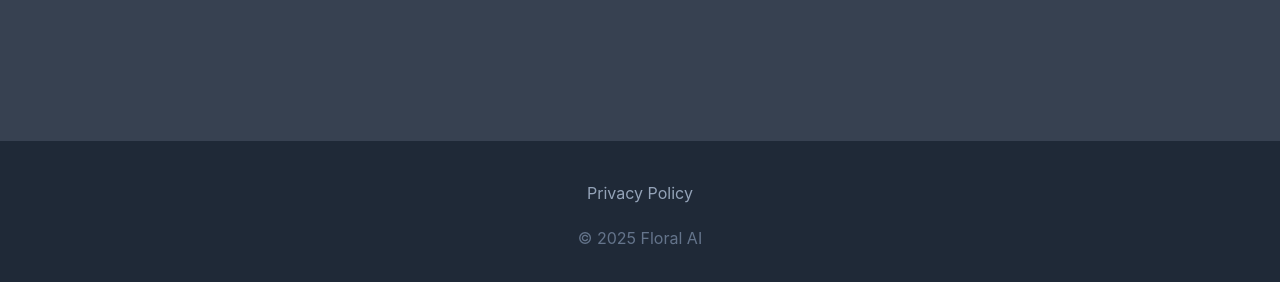
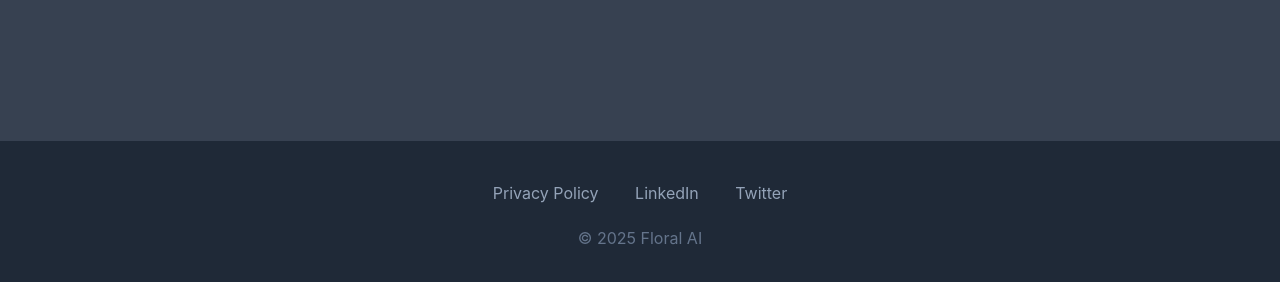
Before and after one commit to jerv/floral-ai-website, a plain HTML site: page index.html in a window 1280 px wide. Shown: the part 508-790 px from the top of the page. Drawn offline with Linux system fonts and the light colour scheme.

Commit message:
Add LinkedIn and Twitter links to website footer

```diff
--- a/index.html
+++ b/index.html
@@ -116,6 +116,8 @@
     <footer>
         <div class="container">
             <a href="privacy-policy.html">Privacy Policy</a>
+            <a href="https://www.linkedin.com/company/floral-ai" target="_blank" rel="noopener noreferrer">LinkedIn</a>
+            <a href="https://x.com/floralaiapp" target="_blank" rel="noopener noreferrer">Twitter</a>
             <p style="margin-top: 20px; color: #64748B;">&copy; 2025 Floral AI</p>
         </div>
     </footer>
```
